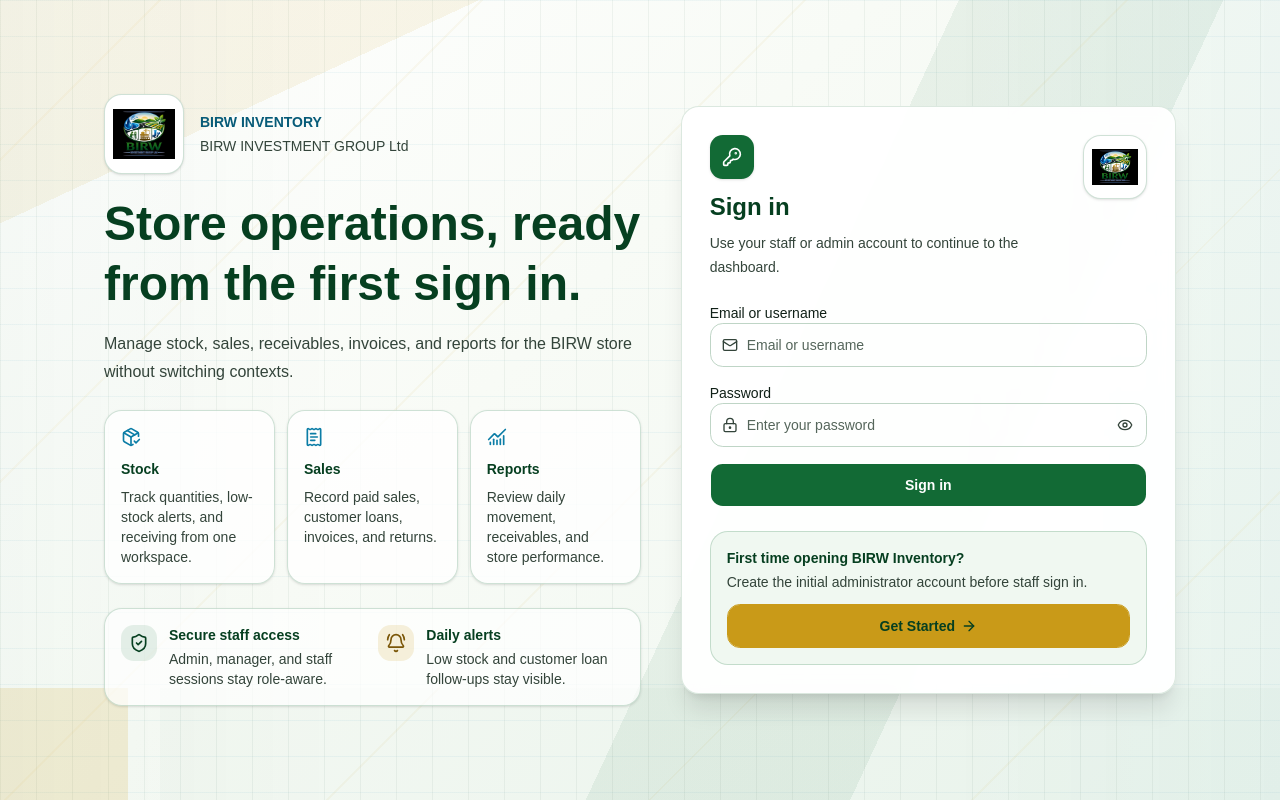
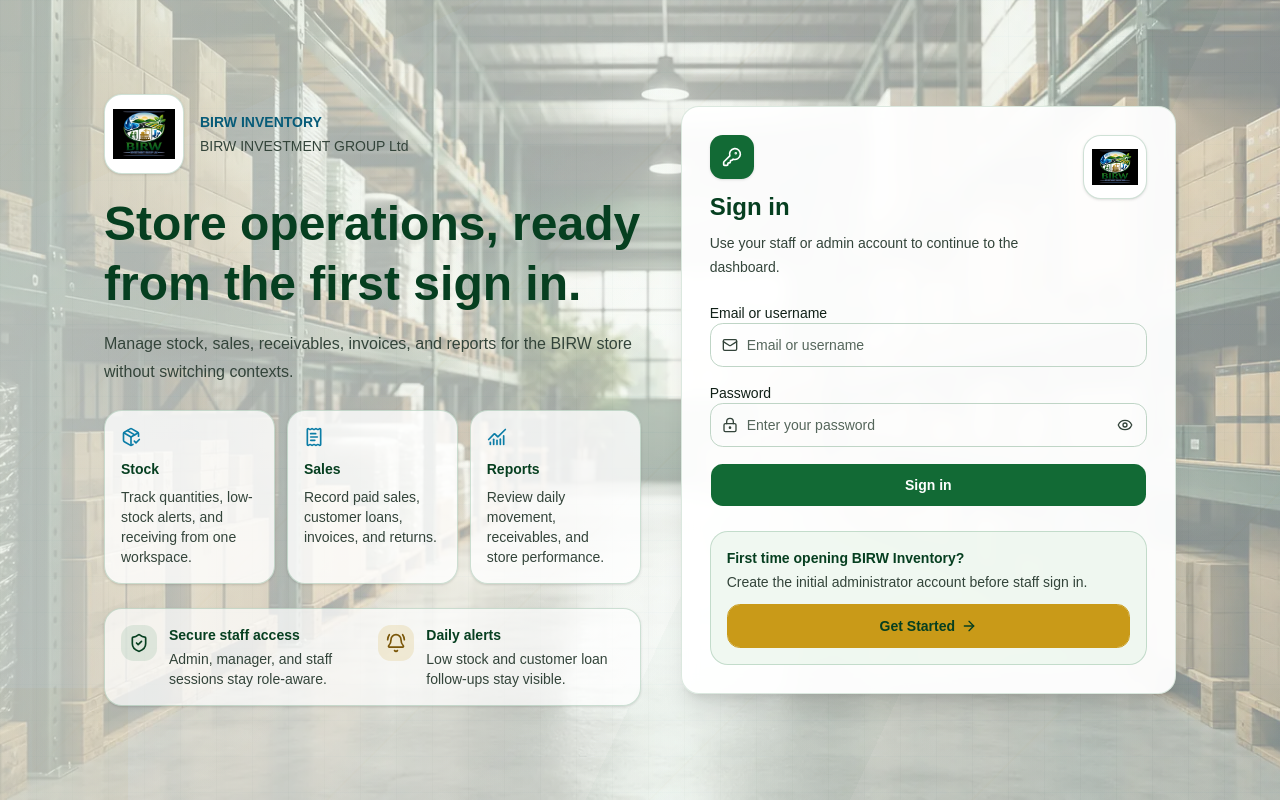
Before and after one commit to ngogafidele/inventory_demo, a Next.js app: page / in a window 1280 px wide. Built offline with nearby package versions, Linux system fonts and the light colour scheme.

Commit message:
Image background

```diff
--- a/app/page.tsx
+++ b/app/page.tsx
@@ -75,6 +75,23 @@
 
   return (
     <div className="brand-auth-surface min-h-screen">
+      <div
+        aria-hidden="true"
+        className="pointer-events-none absolute inset-0 overflow-hidden"
+        style={{ zIndex: 0 }}
+      >
+        <Image
+          src="/images/auth-background.webp"
+          alt=""
+          fill
+          priority
+          quality={55}
+          sizes="100vw"
+          className="object-cover opacity-52"
+        />
+        <div className="absolute inset-0 bg-[linear-gradient(90deg,rgba(246,250,246,0.54)_0%,rgba(246,250,246,0.34)_48%,rgba(246,250,246,0.22)_100%)]" />
+        <div className="absolute inset-0 bg-[linear-gradient(135deg,color-mix(in_srgb,var(--brand-green)_6%,transparent),transparent_50%,color-mix(in_srgb,var(--brand-blue)_4%,transparent))]" />
+      </div>
       <main className="mx-auto grid min-h-screen max-w-6xl items-center gap-6 px-4 py-6 sm:px-6 sm:py-8 lg:grid-cols-[1.04fr_0.96fr] lg:gap-10 lg:px-10">
         <section className="order-2 space-y-6 lg:order-1">
           <div className="max-w-2xl">
--- a/app/setup-admin/page.tsx
+++ b/app/setup-admin/page.tsx
@@ -71,6 +71,23 @@
 
   return (
     <div className="brand-auth-surface min-h-screen">
+      <div
+        aria-hidden="true"
+        className="pointer-events-none absolute inset-0 overflow-hidden"
+        style={{ zIndex: 0 }}
+      >
+        <Image
+          src="/images/auth-background.webp"
+          alt=""
+          fill
+          priority
+          quality={55}
+          sizes="100vw"
+          className="object-cover opacity-52"
+        />
+        <div className="absolute inset-0 bg-[linear-gradient(90deg,rgba(246,250,246,0.54)_0%,rgba(246,250,246,0.34)_48%,rgba(246,250,246,0.22)_100%)]" />
+        <div className="absolute inset-0 bg-[linear-gradient(135deg,color-mix(in_srgb,var(--brand-green)_6%,transparent),transparent_50%,color-mix(in_srgb,var(--brand-blue)_4%,transparent))]" />
+      </div>
       <main className="mx-auto grid min-h-screen max-w-6xl items-center gap-6 px-4 py-6 sm:px-6 sm:py-8 lg:grid-cols-[0.96fr_1.04fr] lg:gap-10 lg:px-10">
         <section className="rounded-xl border border-border/80 bg-card/95 p-5 shadow-xl backdrop-blur sm:p-7">
           <div className="mb-6 flex items-start justify-between gap-4">
--- a/context/library-docs.md
+++ b/context/library-docs.md
@@ -15,6 +15,7 @@
 - `proxy.ts` refreshes app JWT sessions and clears expired sessions.
 - Server pages under `app/(dashboard)` should authenticate and fetch data on the server.
 - Route handlers under `app/api` are the mutation/query boundary.
+- `next.config.ts` sets `images.qualities: [55, 75]` so the auth background can use `quality={55}` while preserving the default 75 quality option.
 
 ---
 
--- a/context/progress-tracker.md
+++ b/context/progress-tracker.md
@@ -7,7 +7,7 @@
 ## Current Status
 
 **Phase:** Production maintenance and feature iteration
-**Last documented:** Login and setup-admin layouts refined on the BIRW logo palette
+**Last documented:** Login and setup-admin layouts now use a local optimized image background
 **Next:** Keep context files updated after future feature changes
 
 ---
@@ -31,6 +31,7 @@
 - [x] Context documentation mirroring `job_pilot/context`
 - [x] Shared UI tokens plus login and setup-admin screens use the BIRW logo-derived green, blue, and gold palette
 - [x] Login and setup-admin screens use balanced branded auth layouts with compact operational context and clearer form cards
+- [x] Login and setup-admin screens render a local generated inventory/warehouse background through Next image optimization
 
 ---
 
--- a/context/ui-registry.md
+++ b/context/ui-registry.md
@@ -48,7 +48,7 @@
 | --- | --- |
 | Surface | `.brand-auth-surface min-h-screen` |
 | Surface palette | `--brand-green: #126a35`, `--brand-blue: #0b7da6`, `--brand-gold: #c99a18` |
-| Surface background | Soft layered gradients using 5-9% green/blue/gold mixes and `#edf6ef` base tint |
+| Surface background | Local `next/image` layer using `/images/auth-background.webp`, `fill`, `priority`, `quality={55}`, `sizes="100vw"`, `opacity-52`, plus light green/blue gradient overlays around 22-54% opacity |
 | Layout | `grid min-h-screen max-w-6xl items-center gap-6 ... lg:grid-cols-* lg:gap-10` |
 | Form card | `rounded-xl border border-border/80 bg-card/95 p-5 shadow-xl backdrop-blur sm:p-7` |
 | Logo frame | `rounded-xl border border-[var(--brand-green)]/20 bg-white shadow-sm` |
@@ -61,7 +61,7 @@
 | Supporting cards | `rounded-xl border border-[var(--brand-green)]/20 bg-white/75 p-4 shadow-sm` or `bg-white/80` |
 | Setup step strip | `rounded-xl border border-[var(--brand-green)]/20 bg-[var(--brand-green-soft)]/70 p-4` |
 
-Pattern notes: Login and setup-admin are the only screen group that uses the richer branded auth background. Keep the form card first on mobile and balanced against concise operational context on desktop. Login uses workflow highlight cards and a first-admin setup callout; setup-admin uses a single compact login escape action in the form header with a visible soft-green background, a setup-step strip, and context cards explaining admin scope. Match the tuned BIRW logo palette: forest green for identity and primary actions, teal-blue for operational icon/eyebrow accents, antique gold only for setup or highlight actions, and soft green-tinted neutrals for modern surfaces.
+Pattern notes: Login and setup-admin are the only screen group that uses the richer branded auth background. The image background is a local generated inventory/warehouse WebP asset, rendered through `next/image` so the runtime serves optimized viewport-sized output instead of a remote request or raw CSS bitmap. Keep the form card first on mobile and balanced against concise operational context on desktop. Login uses workflow highlight cards and a first-admin setup callout; setup-admin uses a single compact login escape action in the form header with a visible soft-green background, a setup-step strip, and context cards explaining admin scope. Match the tuned BIRW logo palette: forest green for identity and primary actions, teal-blue for operational icon/eyebrow accents, antique gold only for setup or highlight actions, and soft green-tinted neutrals for modern surfaces.
 
 ---
 
--- a/next.config.ts
+++ b/next.config.ts
@@ -2,6 +2,9 @@
 import type { NextConfig } from "next";
 
 const nextConfig: NextConfig = {
+  images: {
+    qualities: [55, 75],
+  },
   serverExternalPackages: ["pdfkit"],
   typescript: {
     ignoreBuildErrors: true
```
Also changed, not shown: public/images/auth-background.webp (added).
